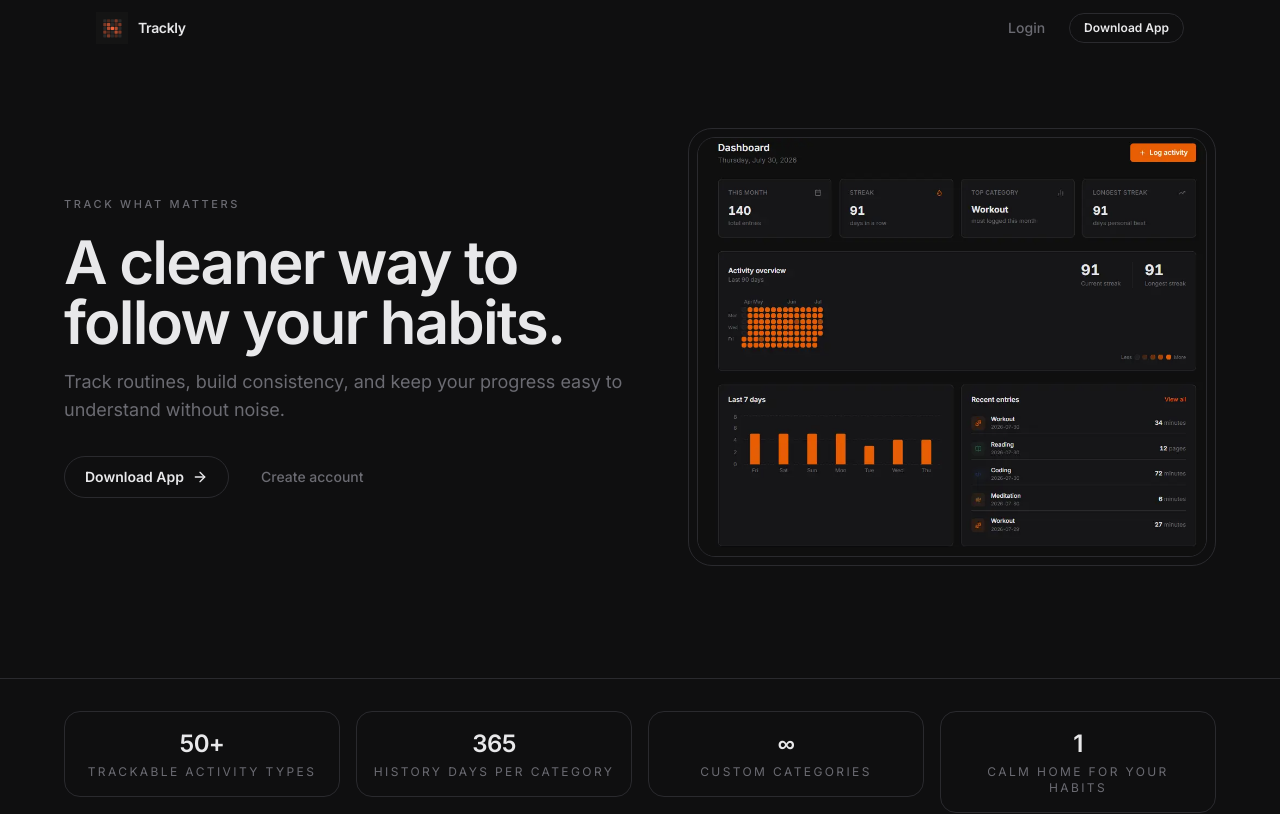
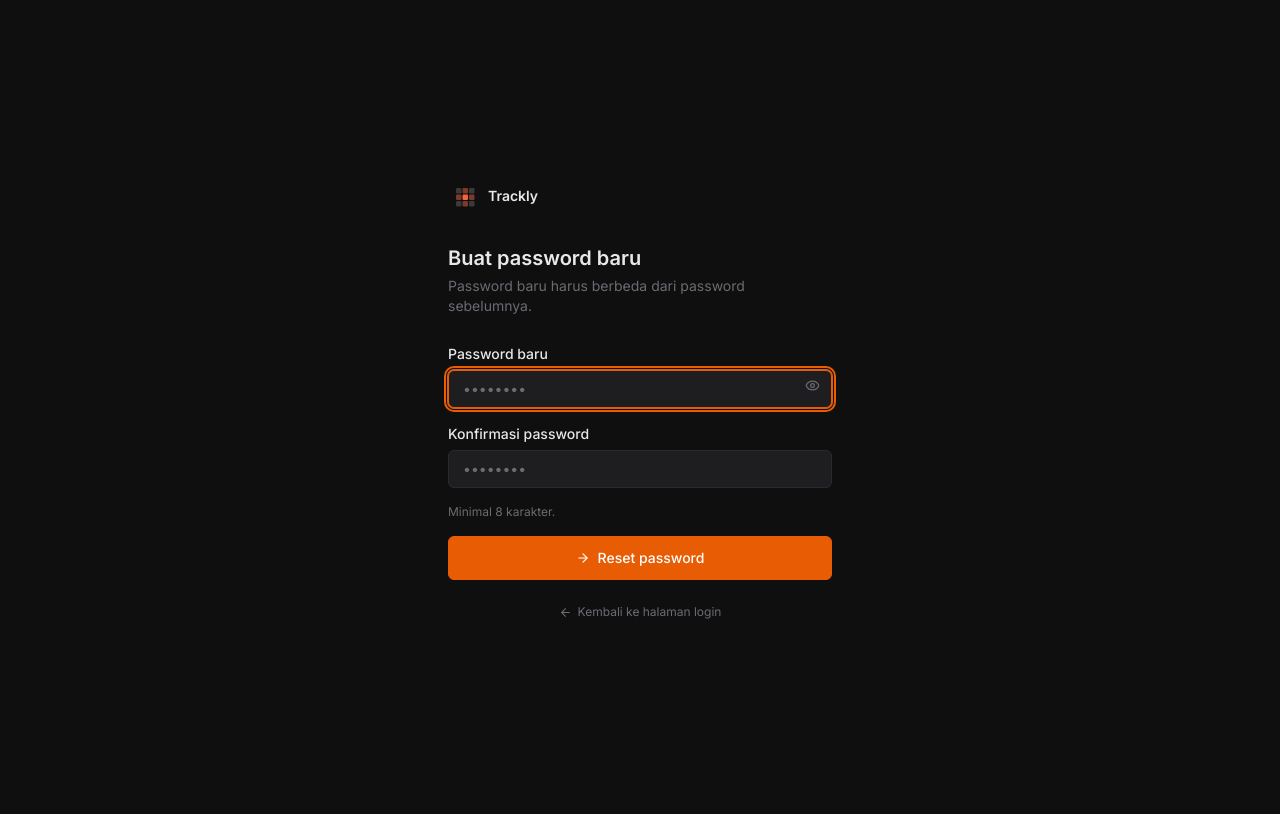
Before and after one commit to IchwanArdi/Trackly, a React (Vite) app in the folder client/: page /reset-password/1 in a window 1280 px wide. Before the commit this address led to /. Shown: the top 814 px of the page. Built offline with nearby package versions, Linux system fonts and the light colour scheme; no server answers.

Commit message:
konfigurasi api reset password

```diff
--- a/client/src/App.tsx
+++ b/client/src/App.tsx
@@ -10,6 +10,8 @@ import { HistoryPage } from './pages/HistoryPage';
 import { CategoriesPage } from './pages/CategoriesPage';
 import { ProfilePage } from './pages/ProfilePage';
 import { LandingPage } from './pages/LandingPage';
+import { ForgetPasswordPage } from './pages/ForgetPasswordPage';
+import { ResetPasswordPage } from './pages/ResetPasswordPage';
 import { HelpPage } from './pages/HelpPage';
 import { TermsOfService } from './pages/TermsOfService';
 import { PrivacyPolicy } from './pages/PrivacyPolicy';
@@ -30,6 +32,8 @@ function App() {
           <Route path="/terms-of-service" element={<TermsOfService />} />
           <Route path="/privacy-policy" element={<PrivacyPolicy />} />
           <Route path="/data-deletion" element={<DataDeletion />} />
+          <Route path="/forgot-password" element={<ForgetPasswordPage />} />
+          <Route path="/reset-password/:token" element={<ResetPasswordPage />} />
 
           {/* Auth routes */}
           <Route path="/login" element={<LoginPage />} />
--- a/client/src/pages/AccountPage.tsx
+++ b/client/src/pages/AccountPage.tsx
@@ -160,7 +160,7 @@ export const AccountPage = ({ onClose }: AccountPageProps) => {
                             type="button"
                             onClick={handleDeleteAccount}
                             disabled={confirmText !== 'hapus akun permanen' || isDeleting}
-                            className="flex items-center gap-1.5 rounded-lg bg-red-500 px-2.5 py-1 text-xs font-medium text-white hover:bg-red-600 disabled:text-red-500/40 disabled:cursor-not-allowed transition cursor-pointer"
+                            className="flex items-center gap-1.5 rounded-lg border border-red-500/20 bg-red-500 px-2.5 py-1 text-xs font-medium text-white transition hover:bg-red-500/60 disabled:border-border disabled:bg-transparent disabled:text-muted disabled:cursor-not-allowed disabled:hover:bg-transparent cursor-pointer"
                           >
                             {isDeleting ? (
                               <>
--- /dev/null
+++ b/client/src/pages/ForgetPasswordPage.tsx
@@ -0,0 +1,84 @@
+import { toast } from 'react-toastify';
+import { api } from '../utils/auth';
+import { useState } from 'react';
+import { Link } from 'react-router-dom';
+import { ArrowLeft, ArrowRight } from 'lucide-react';
+import { Input } from '../components/ui/Input';
+import { Button } from '../components/ui/Button';
+
+export function ForgetPasswordPage() {
+  const [email, setEmail] = useState('');
+  const [loading, setLoading] = useState(false);
+  const [sent, setSent] = useState(false);
+
+  const handleForgetPassword = async (e: React.FormEvent) => {
+    e.preventDefault();
+    setLoading(true);
+    const idToast = toast.loading('Mengirim...');
+    try {
+      const response = await api.post('/api/reset-password/forgot-password', { email });
+      toast.update(idToast, {
+        render: response.data.message,
+        type: 'success',
+        isLoading: false,
+        autoClose: 2000,
+      });
+      setSent(true);
+    } catch (error) {
+      toast.update(idToast, {
+        render: (error as { response?: { data?: { message?: string } } }).response?.data?.message ?? 'Terjadi kesalahan saat mengirim permintaan reset password. Silakan coba lagi.',
+        type: 'error',
+        isLoading: false,
+        autoClose: 2500,
+      });
+      console.error(error);
+    } finally {
+      setLoading(false);
+    }
+  };
+
+  return (
+    <div className="min-h-screen bg-background flex items-center justify-center px-6">
+      <div className="w-full max-w-sm">
+        {sent ? (
+          // Success state — lebih meyakinkan daripada cuma toast yang hilang beberapa detik
+          <div className="text-center">
+            <h1 className="text-lg font-semibold text-foreground mb-1.5">Cek email kamu</h1>
+            <p className="text-sm text-muted leading-relaxed">
+              Kalau <span className="text-foreground font-medium">{email}</span> terdaftar, kami sudah mengirim link untuk reset password. Link berlaku selama 1 jam.
+            </p>
+            <button onClick={() => setSent(false)} className="mt-6 text-xs text-muted hover:text-foreground transition-colors underline">
+              Salah alamat email? Kirim ulang
+            </button>
+          </div>
+        ) : (
+          <>
+            {/* Logo */}
+            <div className="flex items-center gap-2 mb-8 justify-left">
+              <div className="w-8 h-8 rounded-md flex items-center justify-center">
+                <img src="../../public/icon-512.png" alt="icon" />
+              </div>
+              <span className="font-semibold text-sm text-foreground">Trackly</span>
+            </div>
+
+            <h1 className="text-xl font-semibold text-foreground mb-1">Lupa password?</h1>
+            <p className="text-sm text-muted mb-7">Masukkan email kamu, kami akan kirim link untuk reset password.</p>
+
+            <form id="form-forgot-password" onSubmit={handleForgetPassword} className="space-y-4">
+              <Input id="input-email" label="Email" type="email" placeholder="you@example.com" value={email} onChange={(e) => setEmail(e.target.value)} required autoComplete="email" autoFocus />
+
+              <Button id="btn-forgot-submit" type="submit" variant="primary" size="md" className="w-full" icon={<ArrowRight size={14} />}>
+                {loading ? 'Mengirim...' : 'Kirim link reset'}
+              </Button>
+            </form>
+          </>
+        )}
+
+        <Link to="/login" className="mt-6 flex items-center justify-center gap-1.5 text-xs text-muted hover:text-foreground transition-colors">
+          <ArrowLeft size={13} />
+          Kembali ke halaman login
+        </Link>
+      </div>
+    </div>
+  );
+}
--- a/client/src/pages/LoginPage.tsx
+++ b/client/src/pages/LoginPage.tsx
@@ -50,9 +50,9 @@ export function LoginPage() {
       setTimeout(() => {
         navigate('/dashboard');
       }, 1500);
-    } catch (error: any) {
+    } catch (error: unknown) {
       toast.update(idToast, {
-        render: `${error.response.data.message}`,
+        render: `${(error as { response?: { data?: { message?: string } } }).response?.data?.message || 'An unexpected error occurred'}`,
         type: 'error',
         isLoading: false,
         autoClose: 2000,
@@ -109,9 +109,9 @@ export function LoginPage() {
             <Input id="input-password" label="Password" type="password" placeholder="••••••••" value={password} onChange={(e) => setPassword(e.target.value)} required autoComplete="current-password" />
 
             <div className="flex justify-end">
-              <button type="button" className="text-xs text-accent hover:underline">
+              <Link to="/forgot-password" className="text-xs text-accent hover:underline">
                 Forgot password?
-              </button>
+              </Link>
             </div>
 
             <Button id="btn-login-submit" type="submit" variant="primary" size="md" className="w-full">
--- /dev/null
+++ b/client/src/pages/ResetPasswordPage.tsx
@@ -0,0 +1,129 @@
+import { api } from '../utils/auth';
+import { useState } from 'react';
+import { useNavigate, useParams, Link } from 'react-router-dom';
+import { toast } from 'react-toastify';
+import { ArrowLeft, ArrowRight, Eye, EyeOff, CheckCircle2 } from 'lucide-react';
+import { Input } from '../components/ui/Input';
+import { Button } from '../components/ui/Button';
+
+export const ResetPasswordPage = () => {
+  const { token } = useParams<{ token: string }>();
+  const [newPassword, setNewPassword] = useState('');
+  const [confirmPassword, setConfirmPassword] = useState('');
+  const [showPassword, setShowPassword] = useState(false);
+  const [loading, setLoading] = useState(false);
+  const [success, setSuccess] = useState(false);
+  const navigate = useNavigate();
+
+  const passwordsMismatch = confirmPassword.length > 0 && newPassword !== confirmPassword;
+
+  const handleResetPassword = async (e: React.FormEvent) => {
+    e.preventDefault();
+
+    if (newPassword !== confirmPassword) {
+      toast.error('Password dan konfirmasi password tidak sama.');
+      return;
+    }
+
+    setLoading(true);
+    const idToast = toast.loading('Menyimpan password baru...');
+    try {
+      const response = await api.post(`/api/reset-password/reset-password/${token}`, { newPassword });
+      toast.update(idToast, {
+        render: response.data.message,
+        type: 'success',
+        isLoading: false,
+        autoClose: 2000,
+      });
+      setSuccess(true);
+      setTimeout(() => {
+        navigate('/login');
+      }, 1800);
+    } catch (error: unknown) {
+      toast.update(idToast, {
+        render: (error as { response?: { data?: { message?: string } } }).response?.data?.message ?? 'Terjadi kesalahan saat mereset password. Silakan coba lagi.',
+        type: 'error',
+        isLoading: false,
+        autoClose: 2500,
+      });
+      console.error(error);
+    } finally {
+      setLoading(false);
+    }
+  };
+
+  return (
+    <div className="min-h-screen bg-background flex items-center justify-center px-6">
+      <div className="w-full max-w-sm">
+        {/* Logo */}
+        <div className="flex items-center gap-2 mb-8 justify-left">
+          <div className="w-8 h-8 rounded-md flex items-center justify-center">
+            <img src="../../public/icon-512.png" alt="icon" />
+          </div>
+          <span className="font-semibold text-sm text-foreground">Trackly</span>
+        </div>
+
+        {success ? (
+          <div className="text-center">
+            <div className="mx-auto mb-4 flex h-11 w-11 items-center justify-center rounded-full border border-border bg-card">
+              <CheckCircle2 size={18} className="text-accent" />
+            </div>
+            <h1 className="text-lg font-semibold text-foreground mb-1.5">Password berhasil diubah</h1>
+            <p className="text-sm text-muted leading-relaxed">Mengalihkan kamu ke halaman login...</p>
+          </div>
+        ) : (
+          <>
+            <h1 className="text-xl font-semibold text-foreground mb-1">Buat password baru</h1>
+            <p className="text-sm text-muted mb-7">Password baru harus berbeda dari password sebelumnya.</p>
+
+            <form id="form-reset-password" onSubmit={handleResetPassword} className="space-y-4">
+              <div className="relative">
+                <Input
+                  id="input-new-password"
+                  label="Password baru"
+                  type={showPassword ? 'text' : 'password'}
+                  placeholder="••••••••"
+                  value={newPassword}
+                  onChange={(e) => setNewPassword(e.target.value)}
+                  required
+                  minLength={8}
+                  autoComplete="new-password"
+                  autoFocus
+                />
+                <button type="button" onClick={() => setShowPassword((prev) => !prev)} className="absolute right-3 top-[34px] text-muted hover:text-foreground transition-colors" tabIndex={-1}>
+                  {showPassword ? <EyeOff size={15} /> : <Eye size={15} />}
+                </button>
+              </div>
+
+              <Input
+                id="input-confirm-password"
+                label="Konfirmasi password"
+                type={showPassword ? 'text' : 'password'}
+                placeholder="••••••••"
+                value={confirmPassword}
+                onChange={(e) => setConfirmPassword(e.target.value)}
+                required
+                minLength={8}
+                autoComplete="new-password"
+              />
+              {passwordsMismatch && <p className="text-xs text-red-500 -mt-2">Password tidak sama.</p>}
+
+              <p className="text-xs text-muted">Minimal 8 karakter.</p>
+
+              <Button id="btn-reset-submit" type="submit" variant="primary" size="md" className="w-full" icon={<ArrowRight size={14} />}>
+                {loading ? 'Menyimpan...' : 'Reset password'}
+              </Button>
+            </form>
+          </>
+        )}
+
+        {!success && (
+          <Link to="/login" className="mt-6 flex items-center justify-center gap-1.5 text-xs text-muted hover:text-foreground transition-colors">
+            <ArrowLeft size={13} />
+            Kembali ke halaman login
+          </Link>
+        )}
+      </div>
+    </div>
+  );
+};
```
